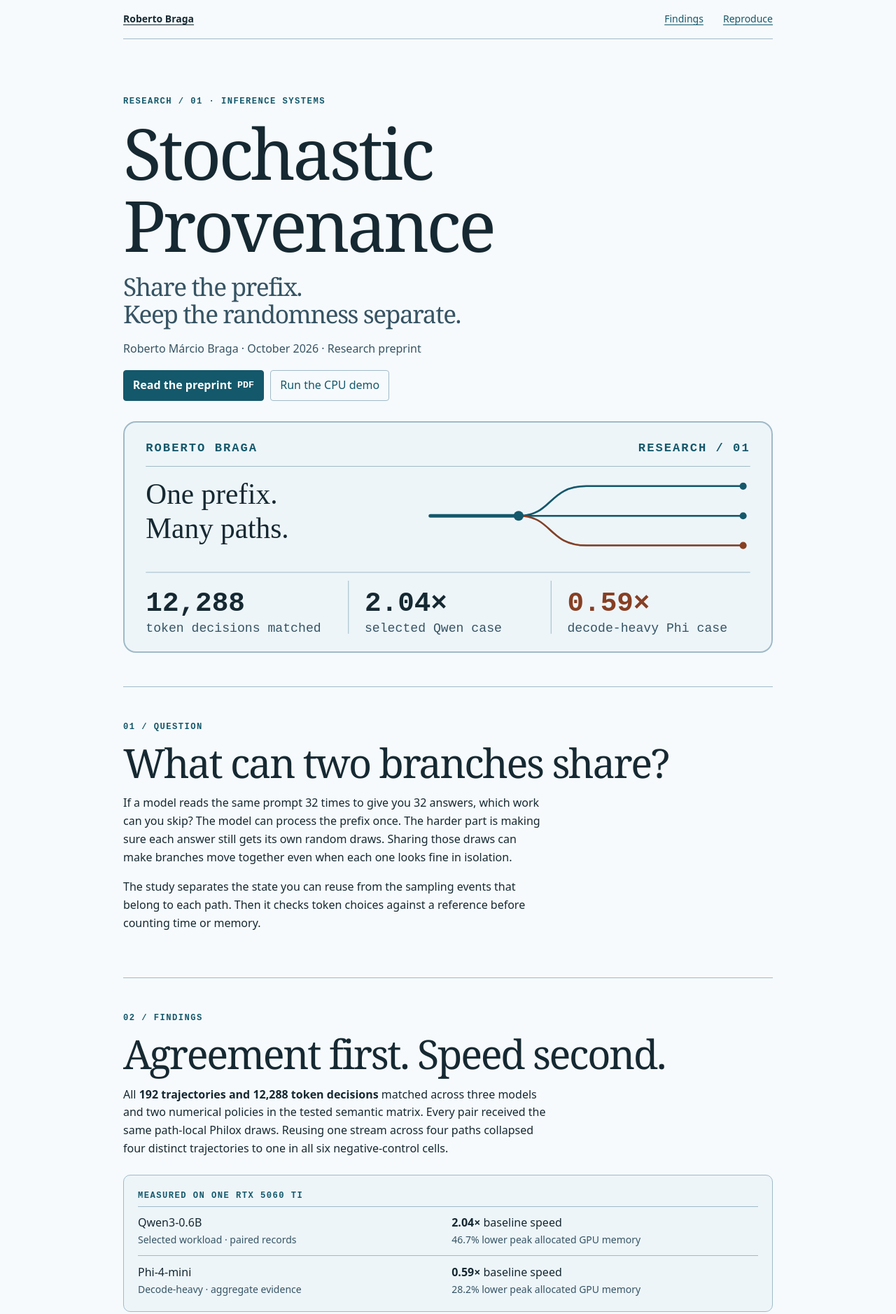
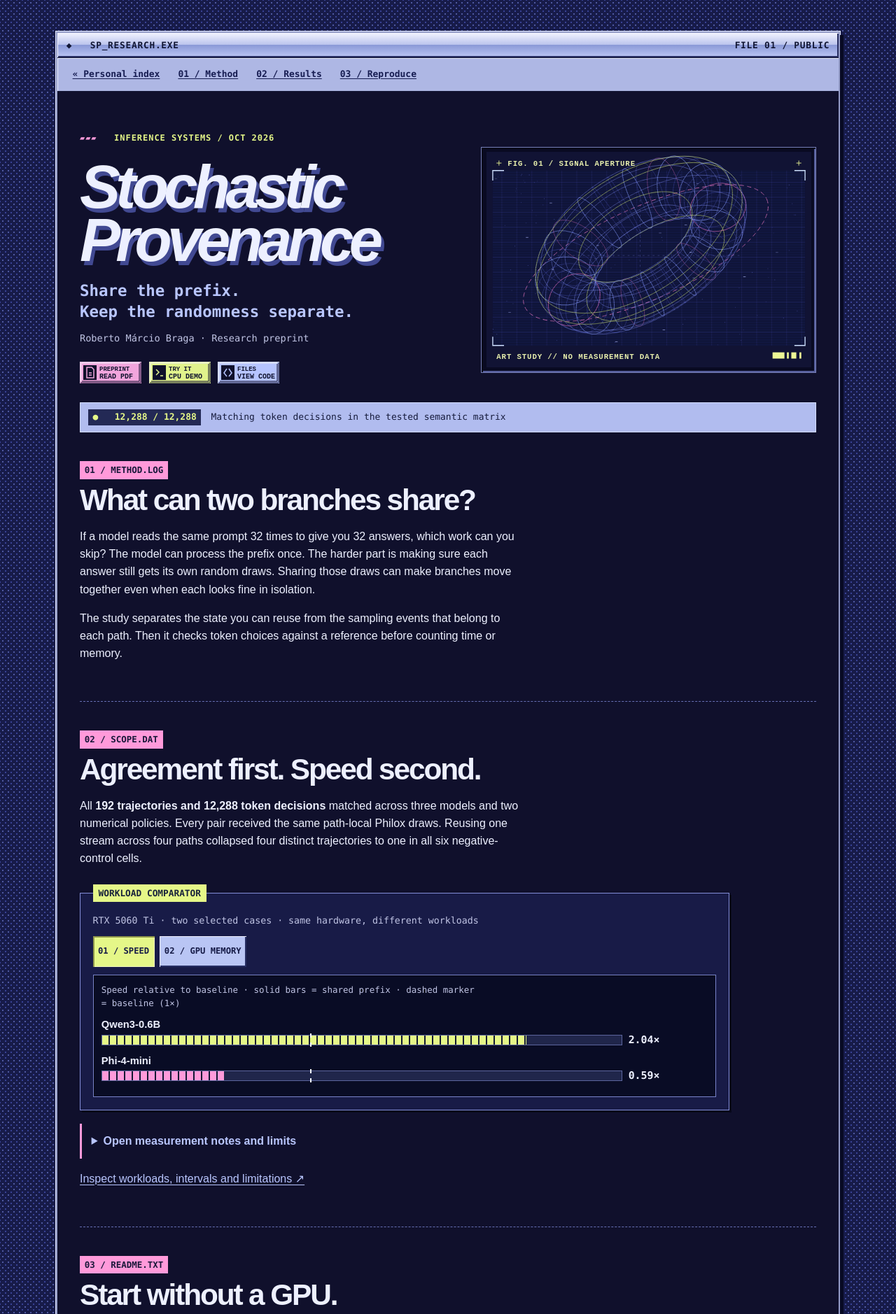
Before and after one commit to BetoBraga/stochastic-provenance, a plain HTML site: page index.html in a window 1280 px wide. Shown: the top 1878 px of the page at 70% size. Drawn offline with Linux system fonts and the light colour scheme.

Commit message:
Rebuild the research page as a Y2K instrument with selectable results

```diff
--- a/index.html
+++ b/index.html
@@ -3,54 +3,78 @@
 <head>
 <meta charset="utf-8">
 <meta name="viewport" content="width=device-width, initial-scale=1">
-<meta name="color-scheme" content="light dark">
-<meta name="description" content="A research preprint by Roberto Márcio Braga on sharing language model prefix state without changing the semantics of stochastic trajectories.">
-<title>Stochastic Provenance | Roberto Braga</title>
-<link rel="stylesheet" href="style.css">
+<meta name="color-scheme" content="dark">
+<meta name="description" content="Research preprint on preserving stochastic trajectories while sharing language model prefix state, by Roberto Márcio Braga.">
+<title>Stochastic Provenance // Research files</title>
+<link rel="stylesheet" href="style.css?v=signal">
 </head>
 <body>
-<main id="main">
-<nav aria-label="Study navigation"><a class="wordmark" href="https://github.com/BetoBraga">Roberto Braga</a><a href="#findings">Findings</a><a href="#reproduce">Reproduce</a></nav>
-<header>
-<p class="label">Research / 01 · Inference systems</p>
+<a class="skip" href="#content">Skip to research</a>
+<main class="shell">
+<div class="titlebar"><span>◆ &nbsp; SP_RESEARCH.EXE</span><span class="topfile">FILE 01 / PUBLIC</span></div>
+<nav class="toolbar" aria-label="Research navigation">
+<a href="https://github.com/BetoBraga">« Personal index</a>
+<a href="#question">01 / Method</a>
+<a href="#findings">02 / Results</a>
+<a href="#reproduce">03 / Reproduce</a>
+</nav>
+<div class="content" id="content">
+<header class="cover">
+<div class="cover-copy">
+<p class="serial"><span aria-hidden="true">▰▰▰</span> &nbsp; INFERENCE SYSTEMS / OCT 2026</p>
 <h1>Stochastic<br>Provenance</h1>
-<p class="dek">Share the prefix.<br>Keep the randomness separate.</p>
-<p class="byline">Roberto Márcio Braga · October 2026 · Research preprint</p>
-<div class="actions"><a class="primary" href="stochastic-provenance-preprint.pdf">Read the preprint <small>PDF</small></a><a href="https://github.com/BetoBraga/stochastic-provenance#03--run-in-under-a-minute">Run the CPU demo</a></div>
+<p class="tagline">Share the prefix.<br>Keep the randomness separate.</p>
+<p class="byline">Roberto Márcio Braga · Research preprint</p>
+<div class="badges" aria-label="Research links">
+<a href="stochastic-provenance-preprint.pdf"><img width="88" height="31" src="88x31-paper.svg" alt="Read the preprint PDF"></a>
+<a href="https://github.com/BetoBraga/stochastic-provenance#03--run-in-under-a-minute"><img width="88" height="31" src="88x31-demo.svg" alt="Run the CPU demo"></a>
+<a href="https://github.com/BetoBraga/stochastic-provenance"><img width="88" height="31" src="88x31-code.svg" alt="View the source code"></a>
+</div>
+</div>
+<figure class="viewport"><img width="520" height="345" src="signal-aperture.svg" alt="An indigo and pink wireframe aperture on a raster grid; illustration, not experimental data."></figure>
 </header>
-<a class="register" href="#findings" aria-label="Jump to the measured findings">
-<picture>
-  <source media="(prefers-color-scheme: dark)" srcset="evidence-register-dark.svg">
-  <img width="920" height="328" src="evidence-register-light.svg" alt="Stochastic Provenance evidence register: 12,288 of 12,288 matched token decisions in semantic tests; 2.04 times speedup in one Qwen case; 0.59 times in a decode-heavy Phi case.">
-</picture>
-</a>
+<div class="ticker"><b>● &nbsp; 12,288 / 12,288</b><span>Matching token decisions in the tested semantic matrix</span></div>
 <section aria-labelledby="question">
-<p class="label">01 / Question</p>
+<p class="tab">01 / METHOD.LOG</p>
 <h2 id="question">What can two branches share?</h2>
-<p>If a model reads the same prompt 32 times to give you 32 answers, which work can you skip? The model can process the prefix once. The harder part is making sure each answer still gets its own random draws. Sharing those draws can make branches move together even when each one looks fine in isolation.</p>
+<p>If a model reads the same prompt 32 times to give you 32 answers, which work can you skip? The model can process the prefix once. The harder part is making sure each answer still gets its own random draws. Sharing those draws can make branches move together even when each looks fine in isolation.</p>
 <p>The study separates the state you can reuse from the sampling events that belong to each path. Then it checks token choices against a reference before counting time or memory.</p>
 </section>
 <section aria-labelledby="findings">
-<p class="label">02 / Findings</p>
+<p class="tab">02 / SCOPE.DAT</p>
 <h2 id="findings">Agreement first. Speed second.</h2>
-<p>All <strong>192 trajectories and 12,288 token decisions</strong> matched across three models and two numerical policies in the tested semantic matrix. Every pair received the same path-local Philox draws. Reusing one stream across four paths collapsed four distinct trajectories to one in all six negative-control cells.</p>
-<div class="index"><p class="label" id="comparison">Measured on one RTX 5060 Ti</p>
-<dl aria-labelledby="comparison">
-<div><dt>Qwen3-0.6B <span>Selected workload · paired records</span></dt><dd><strong>2.04×</strong> baseline speed <span>46.7% lower peak allocated GPU memory</span></dd></div>
-<div><dt>Phi-4-mini <span>Decode-heavy · aggregate evidence</span></dt><dd><strong>0.59×</strong> baseline speed <span>28.2% lower peak allocated GPU memory</span></dd></div>
-</dl></div>
-<details><summary>What these numbers do not tell you</summary>
-<p>The timing baseline duplicates the prefix across the batch. The tests do not compare production serving engines or establish a general speedup. Semantic counts and Phi timings are historical aggregates; only selected Qwen timing pairs are included. Peak allocated GPU memory is not whole-device usage or energy consumption.</p>
+<p>All <strong>192 trajectories and 12,288 token decisions</strong> matched across three models and two numerical policies. Every pair received the same path-local Philox draws. Reusing one stream across four paths collapsed four distinct trajectories to one in all six negative-control cells.</p>
+<fieldset class="scope">
+<legend>WORKLOAD COMPARATOR</legend>
+<p class="scope-meta">RTX 5060 Ti · two selected cases · same hardware, different workloads</p>
+<input type="radio" name="measure" id="time" checked aria-controls="speed-screen"><label for="time">01 / SPEED</label>
+<input type="radio" name="measure" id="memory" aria-controls="memory-screen"><label for="memory">02 / GPU MEMORY</label>
+<div class="screens">
+<div id="speed-screen" class="screen speed">
+<p class="screen-note">Speed relative to baseline · solid bars = shared prefix · dashed marker = baseline (1×)</p>
+<dl><div><dt>Qwen3-0.6B</dt><dd><span class="track" aria-hidden="true"><span class="fill q" style="--w:81.76%"></span></span><strong>2.04×</strong></dd></div>
+<div><dt>Phi-4-mini</dt><dd><span class="track" aria-hidden="true"><span class="fill p" style="--w:23.48%"></span></span><strong>0.59×</strong></dd></div></dl>
+</div>
+<div id="memory-screen" class="screen memory">
+<p class="screen-note">Peak allocated GPU memory · bars show share of the respective baseline (100%)</p>
+<dl><div><dt>Qwen3-0.6B</dt><dd><span class="track" aria-hidden="true"><span class="fill q" style="--w:53.3%"></span></span><strong>46.7% less</strong></dd></div>
+<div><dt>Phi-4-mini</dt><dd><span class="track" aria-hidden="true"><span class="fill p" style="--w:71.8%"></span></span><strong>28.2% less</strong></dd></div></dl>
+</div>
+</div>
+</fieldset>
+<details><summary>Open measurement notes and limits</summary>
+<p>Qwen3-0.6B is a selected workload with paired records. Phi-4-mini is a decode-heavy case reported as aggregate evidence. The timing baseline duplicates the prefix across the batch. These tests do not compare production serving engines or establish a general speedup. Semantic counts are historical aggregates. Peak allocated GPU memory is not whole-device usage or energy consumption.</p>
 </details>
-<p><a href="https://github.com/BetoBraga/stochastic-provenance/blob/main/docs/evidence.md">Inspect workloads, intervals and limitations →</a></p>
+<p><a href="https://github.com/BetoBraga/stochastic-provenance/blob/main/docs/evidence.md">Inspect workloads, intervals and limitations ↗</a></p>
 </section>
 <section aria-labelledby="reproduce">
-<p class="label">03 / Reproduce</p>
+<p class="tab">03 / README.TXT</p>
 <h2 id="reproduce">Start without a GPU.</h2>
 <p>The CPU demo checks whether each independently sampled branch keeps its token decisions when it shares the prefix. It is a semantic check, not a latency benchmark. The code is Apache 2.0.</p>
-<div class="actions"><a class="primary" href="https://github.com/BetoBraga/stochastic-provenance#03--run-in-under-a-minute">Run the CPU demo</a><a href="https://github.com/BetoBraga/stochastic-provenance/blob/main/docs/reproduction.md">Reproduction guide</a><a href="https://github.com/BetoBraga/stochastic-provenance/blob/main/CITATION.cff">Cite this work</a></div>
+<p><a href="https://github.com/BetoBraga/stochastic-provenance#03--run-in-under-a-minute">Run the CPU demo ↗</a> · <a href="https://github.com/BetoBraga/stochastic-provenance/blob/main/docs/reproduction.md">Reproduction guide</a> · <a href="https://github.com/BetoBraga/stochastic-provenance/blob/main/CITATION.cff">Cite this work</a></p>
 </section>
-<footer><a href="https://github.com/BetoBraga">GitHub profile</a><a href="https://github.com/BetoBraga/stochastic-provenance">Source repository</a></footer>
+</div>
+<footer class="status"><span>PUBLIC RESEARCH FILE · OCT 2026</span><a href="https://github.com/BetoBraga">Roberto Braga ↗</a></footer>
 </main>
 </body>
 </html>
--- a/style.css
+++ b/style.css
@@ -1,20 +1,25 @@
-:root{color-scheme:light dark;--canvas:#f6fafc;--panel:#edf5f9;--ink:#162932;--muted:#365464;--accent:#14586b;--line:#a0bac8;--button:#fff;background:var(--canvas);color:var(--ink);font:100%/1.62 system-ui,sans-serif}
-@media(prefers-color-scheme:dark){:root{--canvas:#101921;--panel:#172732;--ink:#eef6fa;--muted:#afc4d0;--accent:#9ddff4;--line:#366174;--button:#101921}}
-*{box-sizing:border-box}body{margin:0}main{max-width:62rem;padding-inline:clamp(1rem,5vw,2rem);margin:auto}
-nav,footer{display:flex;flex-wrap:wrap;align-items:center;gap:clamp(.75rem,3vw,1.75rem);padding-block:1rem;border-bottom:1px solid var(--line);font-size:.875rem}
-nav .wordmark{margin-inline-end:auto;font-weight:700;color:var(--ink)}
-header{padding:clamp(2rem,7vw,5rem) 0 1.8rem}
-h1,h2,.dek{font-family:Georgia,serif;line-height:1.02;margin:0;letter-spacing:-.04em;font-weight:400}
-h1{font-size:clamp(2.6rem,9.1vw,6.3rem);overflow-wrap:break-word}
-h2{font-size:clamp(1.9rem,5.7vw,3.6rem)}
-.dek{font-size:clamp(1.45rem,4vw,2.2rem);line-height:1.12;margin:1.1rem 0;color:var(--muted)}
-p{max-width:66ch}.label{color:var(--accent);font:700 .76rem/1.5 ui-monospace,monospace;letter-spacing:.12em;text-transform:uppercase;margin:0 0 .8rem}.byline,footer{color:var(--muted)}
-section{border-top:1px solid var(--line);padding:clamp(1.6rem,5vw,3rem) 0}
-a{color:var(--accent);text-underline-offset:.2em}a:focus-visible,summary:focus-visible{outline:2px solid var(--accent);outline-offset:4px}
-.actions{display:flex;gap:.6rem;flex-wrap:wrap;margin-top:1.05rem}.actions a{display:inline-flex;align-items:center;gap:.5rem;min-height:44px;border:1px solid var(--line);padding:.45rem .8rem;border-radius:4px;text-decoration:none}.actions a:hover{text-decoration:underline;border-color:var(--accent)}.actions .primary{background:var(--accent);color:var(--button);border-color:var(--accent);font-weight:700}.actions small{font-family:ui-monospace,monospace}
-.register{display:block;margin:0 0 clamp(1.6rem,5vw,3rem);border-radius:16px}.register img{display:block;width:100%;height:auto}
-.index{margin:1.5rem 0;padding:clamp(.8rem,3vw,1.25rem);background:var(--panel);border:1px solid var(--line);border-radius:10px}
-.index .label{margin:0 0 .35rem}.index dl,.index dd{margin:0}.index dl>div{display:grid;grid-template-columns:1fr 1fr;gap:.65rem;padding-block:.65rem;border-top:1px solid var(--line)}.index span{display:block;color:var(--muted);font-size:.875rem}.index strong{font-variant-numeric:tabular-nums}.index dl>div:last-child{padding-bottom:0}
-details{border-block:1px solid var(--line);padding:.65rem 0}summary{cursor:pointer;font-weight:650;min-height:32px}details p{margin:.25rem 0 .55rem}
-footer{border-top:1px solid var(--line);border-bottom:0;margin-top:.3rem}
-@media(max-width:30rem){.index dl>div{grid-template-columns:1fr;gap:.2rem}.register{border-radius:8px}.register img{border-radius:8px}nav .wordmark{flex-basis:100%;margin-bottom:-.5rem}}
+:root{color-scheme:dark;--ink:#edf0ff;--muted:#c1c5e5;--base:#10102c;--well:#090a22;--edge:#666fb4;--hi:#e5f788;--pink:#ff9ada;--ice:#b9c6ff;--mono:Consolas,"Courier New",monospace;--bevel:inset 1px 1px #f0f1ff,inset -2px -2px #272e62;background:#171b49;background-image:radial-gradient(#505aa1 1px,transparent 1px),radial-gradient(#394397 1px,transparent 1px);background-size:8px 8px,8px 8px;background-position:0 0,4px 4px;color:var(--ink);font:100%/1.57 Arial,sans-serif}
+*{box-sizing:border-box}body{margin:0;padding:clamp(.5rem,4vw,2.8rem) .75rem}a{color:var(--ice);text-underline-offset:.17em}a:hover{color:var(--hi)}:focus-visible{outline:2px solid var(--hi);outline-offset:4px}.skip{position:absolute;top:.5rem;left:.5rem;transform:translateY(-170%);background:var(--well);padding:.5rem;z-index:5}.skip:focus{transform:none}
+.shell{max-width:70rem;margin:auto;border:2px solid #939bc7;background:var(--base);box-shadow:5px 5px #080a24,0 0 0 1px #e4e9ff}
+.titlebar,.status{display:flex;gap:1rem;justify-content:space-between;align-items:center;font:700 .8rem/1.35 var(--mono);letter-spacing:.06em}
+.titlebar{color:#111634;padding:.55rem .8rem;background:linear-gradient(#f2f3ff 0%,#bbc4ed 48%,#8a99d7 49%,#bcc6f4 100%);box-shadow:var(--bevel)}
+.toolbar{padding:.35rem .6rem;display:flex;flex-wrap:wrap;gap:2px;border-block:1px solid #151836;background:#aeb7e4;box-shadow:inset 1px 1px #e9edff}
+.toolbar a{font:700 .81rem/1.3 var(--mono);color:#171d52;text-decoration:underline;padding:.6rem .75rem}.toolbar a:hover,.toolbar a:focus-visible{background:#22295e;color:#fff;outline-color:#151a44}
+.content{padding-inline:clamp(.85rem,3vw,2rem)}
+.cover{display:grid;grid-template-columns:minmax(0,1.13fr) minmax(0,1fr);align-items:center;gap:clamp(.75rem,2.9vw,2rem);padding:clamp(1.8rem,5vw,3.6rem) 0 1.3rem}
+.serial,.tab,.byline,.ticker,.scope-meta,.screen-note{font-family:var(--mono)}.serial{color:var(--hi);font-size:.75rem;letter-spacing:.08em;font-weight:700;margin:0 0 1.35rem}.serial span{color:var(--pink)}
+h1{font-size:clamp(2.65rem,6.8vw,5.8rem);font-weight:900;font-style:italic;line-height:.87;letter-spacing:-.077em;margin:0 .12em .24em 0;text-shadow:.05em .065em #414992;overflow-wrap:normal}
+.tagline{font:700 clamp(1rem,2.4vw,1.4rem)/1.33 var(--mono);color:var(--ice);margin:1rem 0 .75rem}.byline{font-size:.85rem;color:var(--muted);margin:0}
+.badges{display:flex;flex-wrap:wrap;gap:.67rem;margin-top:1rem}.badges a{display:flex;align-items:center;min-height:44px}.badges img{display:block;width:88px;height:31px}.badges a:hover img{outline:1px solid var(--hi);outline-offset:2px}
+.viewport{margin:0;padding:.4rem;border:1px solid #777fb9;background:var(--well);box-shadow:inset 2px 2px #080919,inset -2px -2px #555d9b}.viewport img{display:block;width:100%;height:auto}
+.ticker{display:flex;flex-wrap:wrap;align-items:center;gap:.2rem .9rem;padding:.56rem .7rem;color:#171c3d;background:#b1bcef;border:1px solid #d4ddff;font-size:.81rem}.ticker b{background:#232955;color:var(--hi);padding:.1rem .4rem}
+section{padding:clamp(1.65rem,4vw,2.5rem) 0;border-bottom:1px dashed var(--edge)}section:last-child{border:0}h2{margin:.48rem 0 .65rem;font-size:clamp(1.6rem,4vw,2.65rem);letter-spacing:-.05em;line-height:1.08}p{max-width:71ch}.tab{color:#181739;background:var(--pink);font-size:.78rem;font-weight:700;display:inline-block;padding:.18rem .42rem;margin:0}
+.scope{margin:1.55rem 0 1.2rem 0;min-inline-size:0;max-width:58rem;border:1px solid #858fda;padding:clamp(.65rem,2.5vw,1.1rem);background:#181b47;box-shadow:3px 3px #07081b}.scope legend{background:var(--hi);color:#17213b;padding:.22rem .5rem;font:700 .8rem/1.35 var(--mono)}.scope-meta{font-size:.83rem;color:var(--muted);margin:0 0 .6rem}
+.scope input{position:absolute;inline-size:1px;block-size:1px;opacity:0}.scope label{display:inline-flex;align-items:center;min-height:44px;margin:.1rem .16rem .65rem 0;padding:.21rem .46rem;color:#151a46;background:#b9c5f4;box-shadow:var(--bevel);font:700 .76rem/1.3 var(--mono);cursor:pointer}.scope input:checked+label{background:var(--hi);box-shadow:inset 2px 2px #92994c,inset -1px -1px #f0f8c2}.scope input:focus-visible+label{outline:2px solid var(--hi);outline-offset:3px}
+.screen{min-width:0;padding:.7rem;background:#090c25;border:1px solid #7984cb;box-shadow:inset 1px 1px #050610}.screen-note{color:var(--muted);font-size:.78rem;margin:0 0 .6rem}.screen dl,.screen dd{margin:0}.screen dl>div{margin:.55rem 0}.screen dt{font-weight:700;font-size:.92rem}.screen dd{display:grid;grid-template-columns:minmax(0,1fr) 7.1rem;align-items:center;gap:.55rem;font:700 .93rem/1.3 var(--mono)}.track{height:15px;background:#20264b;position:relative;border:1px solid #5c659d}.fill{display:block;width:var(--w);height:100%;background:repeating-linear-gradient(90deg,var(--hi) 0 9px,#101833 9px 11px)}.fill.p{background:repeating-linear-gradient(90deg,var(--pink) 0 9px,#101833 9px 11px)}.speed .track:after{content:"";position:absolute;left:40%;inset-block:-3px;border-left:2px dashed #f4f8ff}
+#time:checked~.screens .memory,#memory:checked~.screens .speed{display:none}
+details{border-left:3px solid var(--pink);padding:.42rem 0 .42rem .75rem;margin-block:1rem}summary{cursor:pointer;color:var(--ice);font-weight:700;padding:.35rem .1rem}details p{margin:.35rem 0}
+.status{padding:.7rem .85rem;border-top:1px solid #6974be;background:#1d2251;color:var(--ink);font-size:.76rem}
+@media(max-width:51rem){h1{font-size:clamp(2.5rem,7.1vw,4.3rem)}}
+@media(max-width:42rem){.cover{grid-template-columns:minmax(0,1fr);gap:1.2rem}.viewport{max-width:34rem}.serial{margin-bottom:.9rem}}
+@media(max-width:25rem){body{padding-inline:.5rem}.content{padding-inline:.7rem}.topfile{display:none}.toolbar a{padding:.45rem .4rem}.badges{gap:.45rem}.badges img{width:79px;height:auto}.status{flex-wrap:wrap}.screen dd{grid-template-columns:minmax(0,1fr) 6.2rem;font-size:.85rem}}
```
Also changed, not shown: 88x31-code.svg (added), 88x31-demo.svg (added), 88x31-paper.svg (added), signal-aperture.svg (added).
